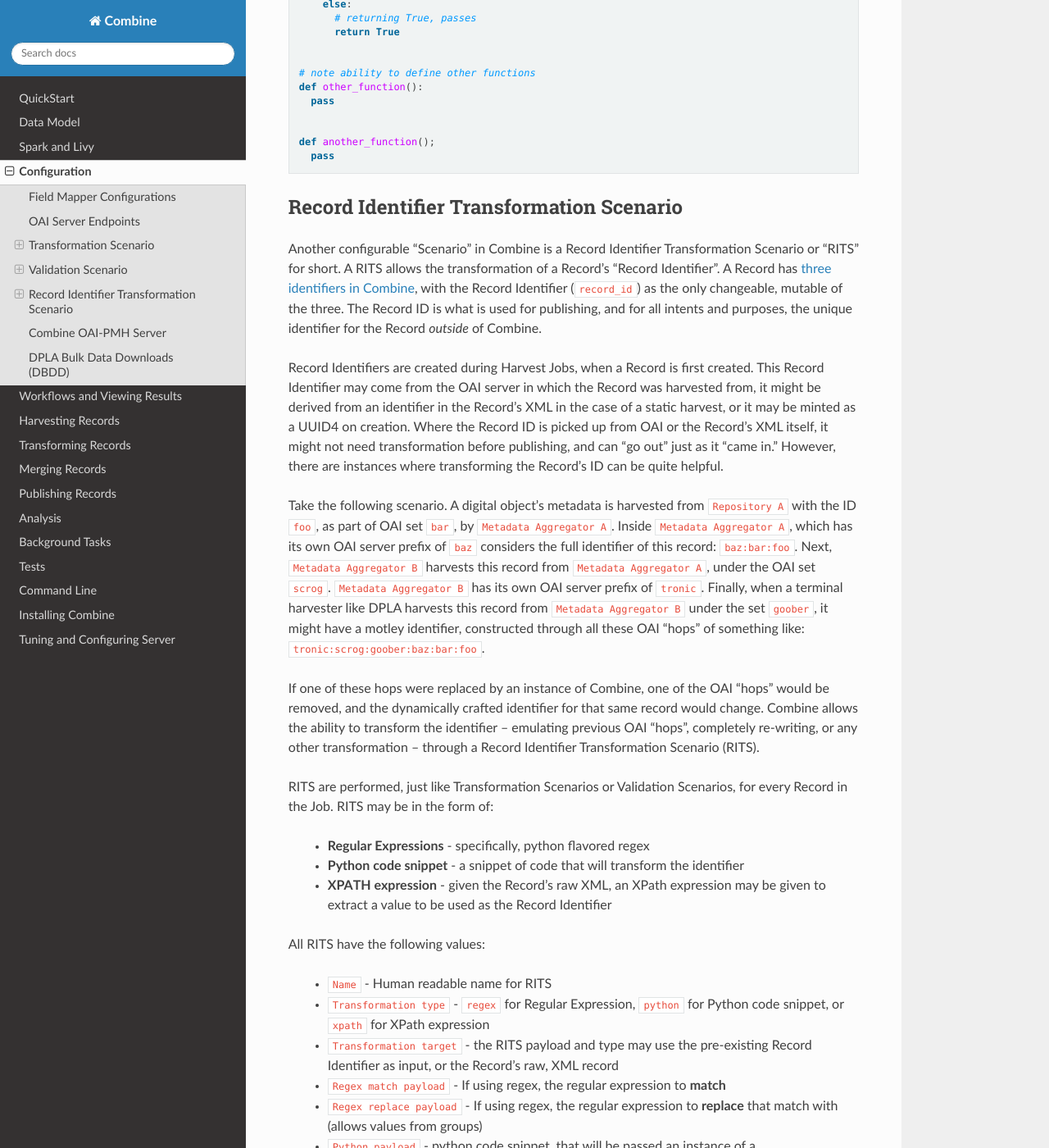
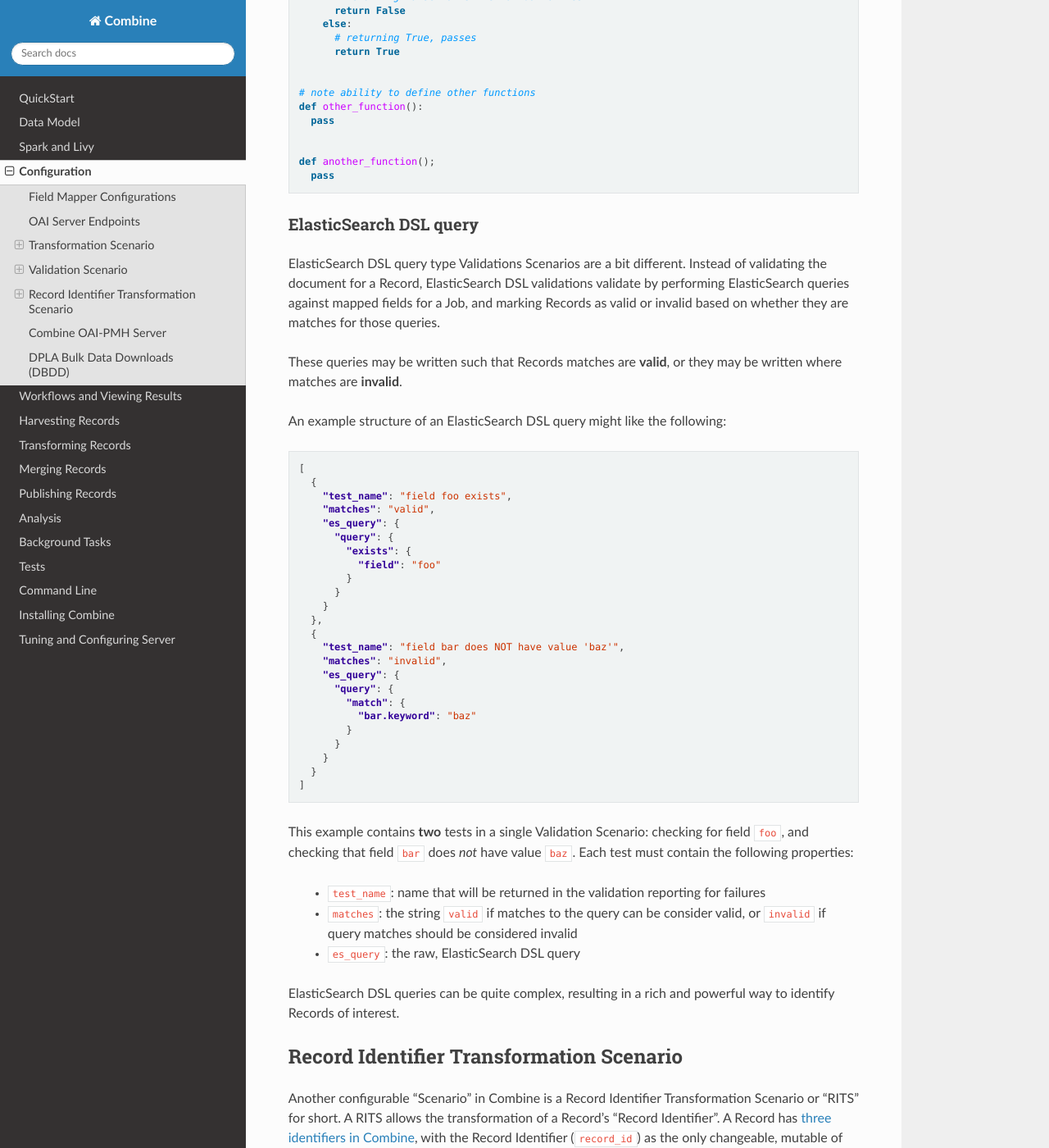
Before and after one commit to MI-DPLA/combine, a Sphinx documentation site: the page built from docs/configuration.rst, in a window 1280 px wide and 1400 px high, scrolled down 9900 px. Shown: the whole window at 82% size. Built offline with Sphinx 7.4.7 and the Read the Docs theme 2.0.0, drawn with Linux system fonts in a browser that asks for light colours; some of the changed text lies outside the part shown.

Commit message:
documenting es query val

```diff
--- a/docs/configuration.rst
+++ b/docs/configuration.rst
@@ -178,11 +178,11 @@
 Validation Scenario
 ===================
 
-Validation Scenarios are by which Records in Combine are validated against.  Similar to Transformation Scenarios outlined above, they currently accept two formats: Schematron and python code snippets.  Each Validation Scenario requires the following fields:
+Validation Scenarios are by which Records in Combine are validated against.  Validation Scenarios may be written in the following formats: Schematron, Python code snippets, and ElasticSearch DSL queries.  Each Validation Scenario requires the following fields:
 
   - ``Name`` - human readable name for Validation Scenario
   - ``Payload`` - pasted Schematron or python code
-  - ``Validation type`` - ``sch`` for Schematron, or ``python`` for python code snippet
+  - ``Validation type`` - ``sch`` for Schematron, ``python`` for python code snippets, or ``es_query`` for ElasticSearch DSL query type validations
   - ``Filepath`` - *This may be ignored* (in some cases, validation payloads were written to disk to be used, but likely deprecated moving forward)
   - ``Default run`` - if checked, this Validation Scenario will be automatically checked when running a new Job
 
@@ -307,6 +307,52 @@
 
     def another_function();
       pass
+
+
+ElasticSearch DSL query
+-----------------------
+
+ElasticSearch DSL query type Validations Scenarios are a bit different.  Instead of validating the document for a Record, ElasticSearch DSL validations validate by performing ElasticSearch queries against mapped fields for a Job, and marking Records as valid or invalid based on whether they are matches for those queries.
+
+These queries may be written such that Records matches are **valid**, or they may be written where matches are **invalid**.
+
+An example structure of an ElasticSearch DSL query might like the following:
+
+.. code-block:: json
+
+    [
+      {
+        "test_name": "field foo exists",
+        "matches": "valid",
+        "es_query": {
+          "query": {
+            "exists": {
+              "field": "foo"
+            }
+          }
+        }
+      },
+      {
+        "test_name": "field bar does NOT have value 'baz'",
+        "matches": "invalid",
+        "es_query": {
+          "query": {
+            "match": {
+              "bar.keyword": "baz"
+            }
+          }
+        }
+      }
+    ]
+
+This example contains **two** tests in a single Validation Scenario: checking for field ``foo``, and checking that field ``bar`` does *not* have value ``baz``.  Each test must contain the following properties:
+
+  - ``test_name``: name that will be returned in the validation reporting for failures
+  - ``matches``: the string ``valid`` if matches to the query can be consider valid, or ``invalid`` if query matches should be considered invalid
+  - ``es_query``: the raw, ElasticSearch DSL query
+
+
+ElasticSearch DSL queries can be quite complex, resulting in a rich and powerful way to identify Records of interest.
 
 
 Record Identifier Transformation Scenario
```
Also changed, not shown: other parts of docs/configuration.rst (+1 -1 lines).
